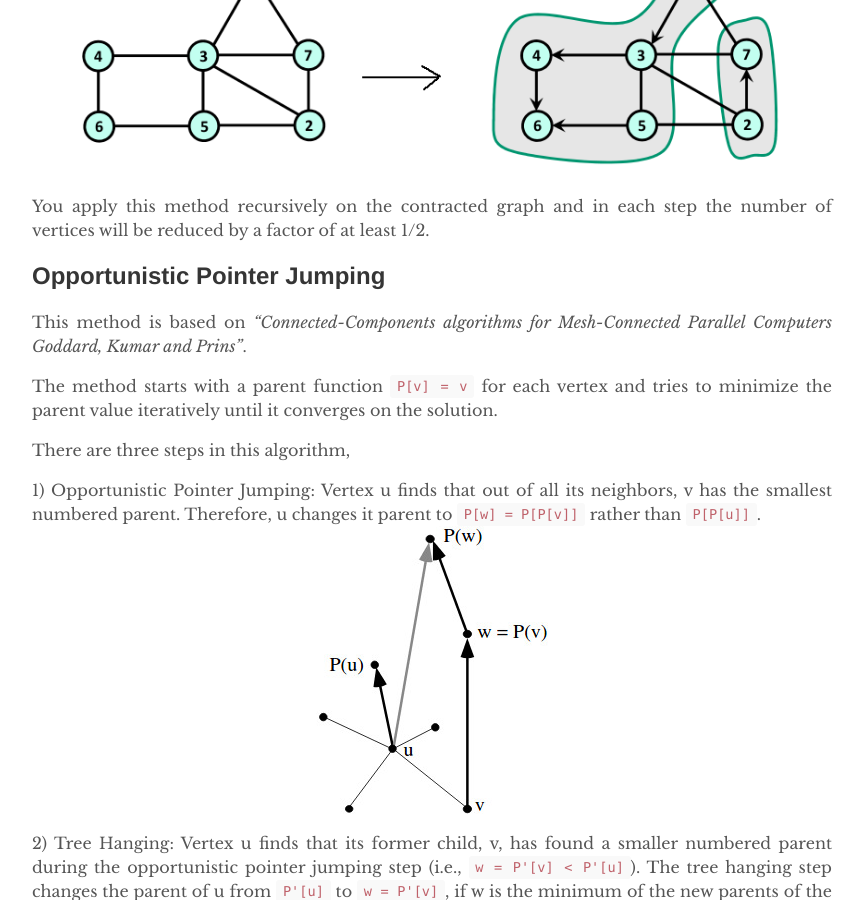
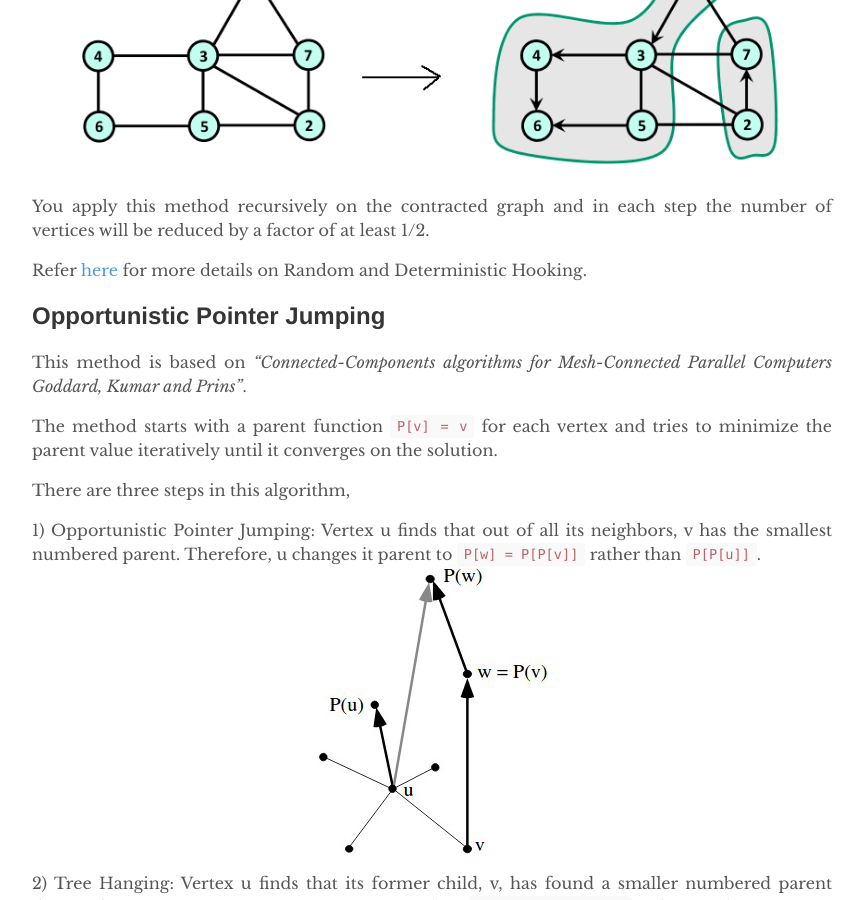
Before and after one commit to abhinavmehndiratta/abhinavmehndiratta.github.io, a Jekyll site: the page built from _posts/2020-06-02-parallel-connected-components.md, in a window 1280 px wide and 900 px high, scrolled down 2168 px. Shown: the whole window, without its empty margins (208-1072 px from the left). Built offline with Jekyll 4.4.1, drawn with Linux system fonts in a browser that asks for light colours.

Commit message:
Update 2020-06-02-parallel-connected-components.md

```diff
--- a/_posts/2020-06-02-parallel-connected-components.md
+++ b/_posts/2020-06-02-parallel-connected-components.md
@@ -30,6 +30,8 @@ Then you scan all edges and hook each vertex to a neighbor with larger label (or
 <img src="../assets/disj.png">
 
 You apply this method recursively on the contracted graph and in each step the number of vertices will be reduced by a factor of at least 1/2.
+
+Refer [here][sb] for more details on Random and Deterministic Hooking.
 
 ## Opportunistic Pointer Jumping
 This method is based on *"Connected-Components algorithms for Mesh-Connected Parallel Computers
```
Also changed, not shown: other parts of _posts/2020-06-02-parallel-connected-components.md (+2 -0 lines).
